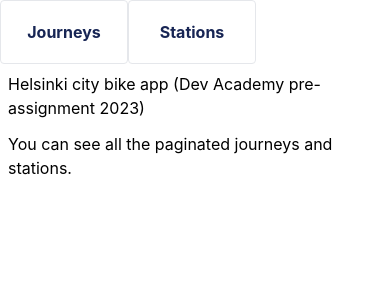
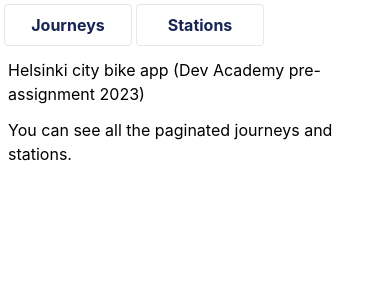
Before and after one commit to acastanome/solita_dev_academy_2023, a React (Create React App) app in the folder city-bike-app/client/: page / in a window 390 px wide. Shown: the top 300 px of the page. Built offline with nearby package versions, Linux system fonts and the light colour scheme.

Commit message:
css changes to Navbar buttons

```diff
--- a/city-bike-app/client/src/components/Navbar.tsx
+++ b/city-bike-app/client/src/components/Navbar.tsx
@@ -11,15 +11,15 @@
 		navigate('/stations');
 	};
 	return (
-		<div className='flex flex-row md:space-x-1 md:p-1'>
+		<div className='flex flex-row space-x-1 p-1'>
 			<button
-				className='w-32 h-16 text-blue-950 font-bold py-2 px-4 rounded border md:border-blue-300 hover:bg-blue-300'
+				className='w-32 md:h-16 text-blue-950 font-bold py-2 px-4 rounded border md:border-blue-300 hover:bg-blue-300'
 				onClick={navigateJourneys}
 			>
 				Journeys
 			</button>
 			<button
-				className='w-32 h-16 text-blue-950 font-bold py-2 px-4 rounded border md:border-blue-300 hover:bg-blue-300'
+				className='w-32 md:h-16 text-blue-950 font-bold py-2 px-4 rounded border md:border-blue-300 hover:bg-blue-300'
 				onClick={navigateStations}
 			>
 				Stations
```
